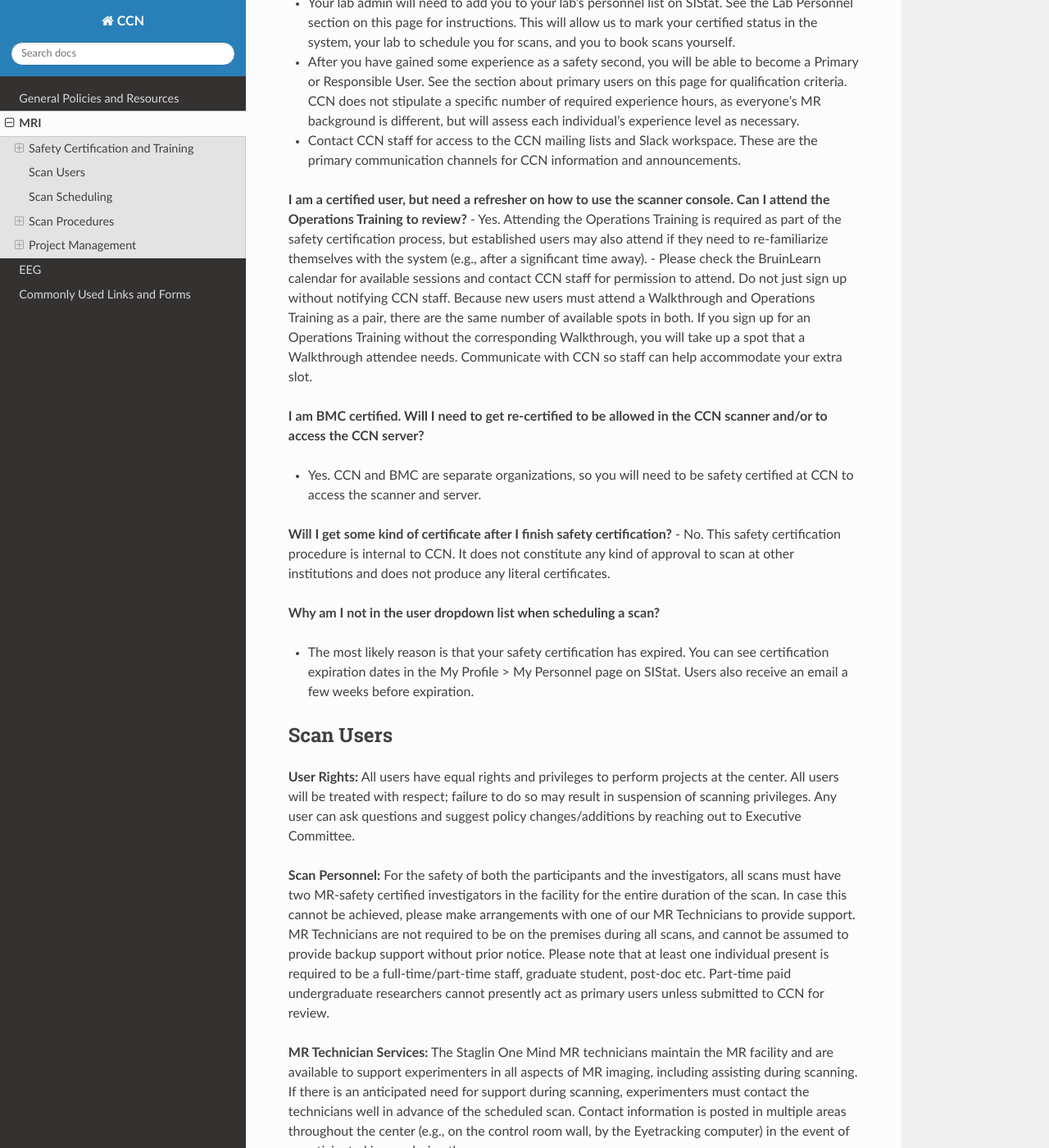
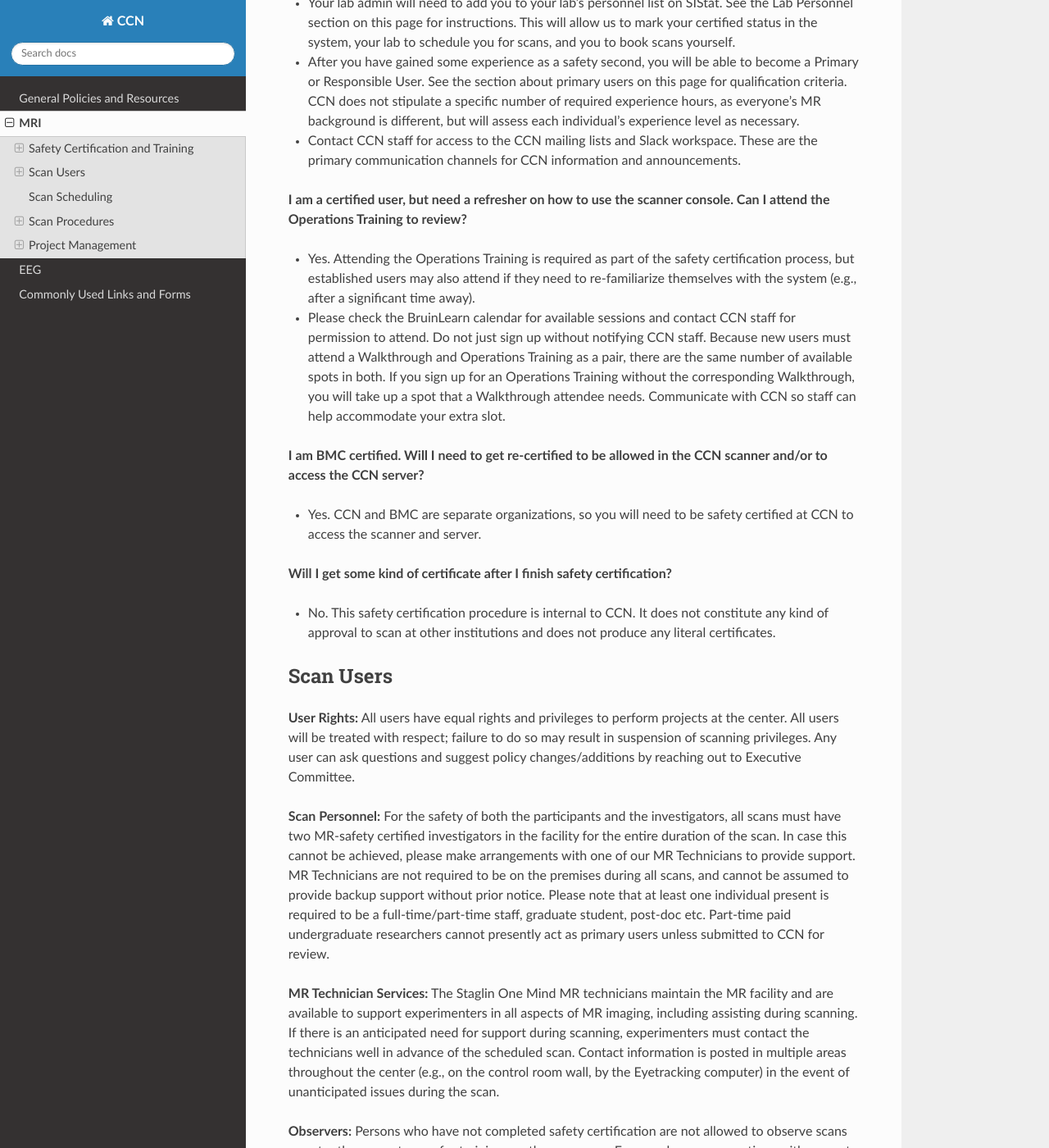
Before and after one commit to CCN-Support/CCN_Wiki, a Sphinx documentation site: the page built from docs/source/mri.rst, in a window 1280 px wide and 1400 px high, scrolled down 2090 px. Shown: the whole window at 82% size. Built offline with Sphinx 7.4.7 and the Read the Docs theme 3.1.0, drawn with Linux system fonts in a browser that asks for light colours; some of the changed lines change nothing that is shown; some of the changed text lies outside the part shown.

Commit message:
Update mri.rst

```diff
--- a/docs/source/mri.rst
+++ b/docs/source/mri.rst
@@ -50,6 +50,7 @@
 - Contact CCN staff for access to the CCN mailing lists and Slack workspace. These are the primary communication channels for CCN information and announcements.
 
 **I am a certified user, but need a refresher on how to use the scanner console. Can I attend the Operations Training to review?**
+
 - Yes. Attending the Operations Training is required as part of the safety certification process, but established users may also attend if they need to re-familiarize themselves with the system (e.g., after a significant time away).
 - Please check the BruinLearn calendar for available sessions and contact CCN staff for permission to attend. Do not just sign up without notifying CCN staff. Because new users must attend a Walkthrough and Operations Training as a pair, there are the same number of available spots in both. If you sign up for an Operations Training without the corresponding Walkthrough, you will take up a spot that a Walkthrough attendee needs. Communicate with CCN so staff can help accommodate your extra slot.
 
@@ -58,11 +59,9 @@
 - Yes. CCN and BMC are separate organizations, so you will need to be safety certified at CCN to access the scanner and server.
 
 **Will I get some kind of certificate after I finish safety certification?**
+
 - No. This safety certification procedure is internal to CCN. It does not constitute any kind of approval to scan at other institutions and does not produce any literal certificates.
 
-**Why am I not in the user dropdown list when scheduling a scan?**
-
-- The most likely reason is that your safety certification has expired. You can see certification expiration dates in the My Profile > My Personnel page on SIStat. Users also receive an email a few weeks before expiration.
 
 Scan Users
 ----------
@@ -79,6 +78,14 @@
 - In short, volunteers are not allowed to have direct physical contact with research participants or operate the scanner unless dealing with an emergency. Their role should be limited to tasks that do not involve handling the scanner or touching the subject, such as operating the task computer. This is true even for volunteers who have completed safety certification.
 
 **Visitors:** As per Staglin One Mind CCN safety protocol, visitors are not allowed in the MR suite without prior approval. Please contact our MR Technicians to arrange a visit for a group or individual.
+
+Frequently Asked Questions
+~~~~~~~~~~~~~~~~~~~~~~~~~~
+
+**Why am I not in the user dropdown list when scheduling a scan?**
+
+- The most likely reason is that your safety certification has expired. You can see certification expiration dates in the My Profile > My Personnel page on SIStat. Users also receive an email a few weeks before expiration.
+
 
 Scan Scheduling
 ---------------
```
